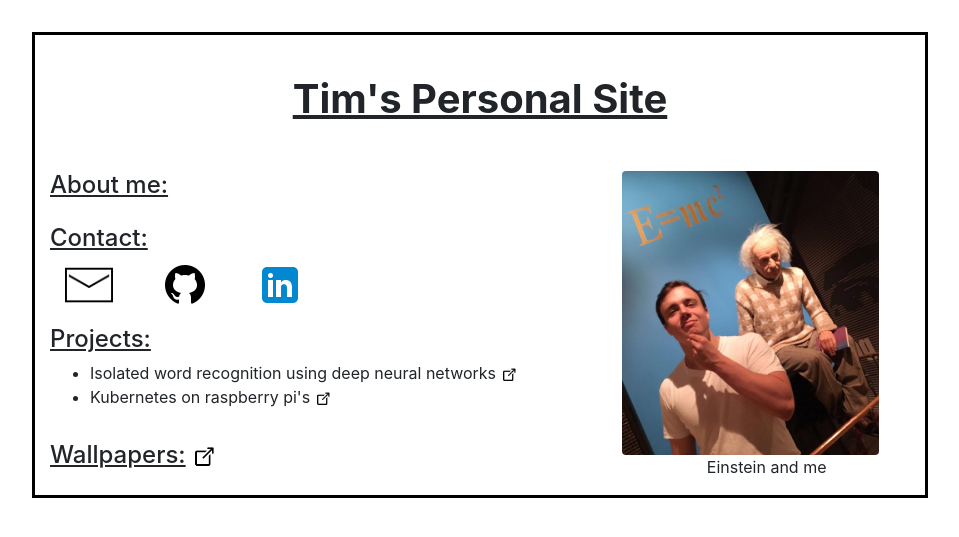
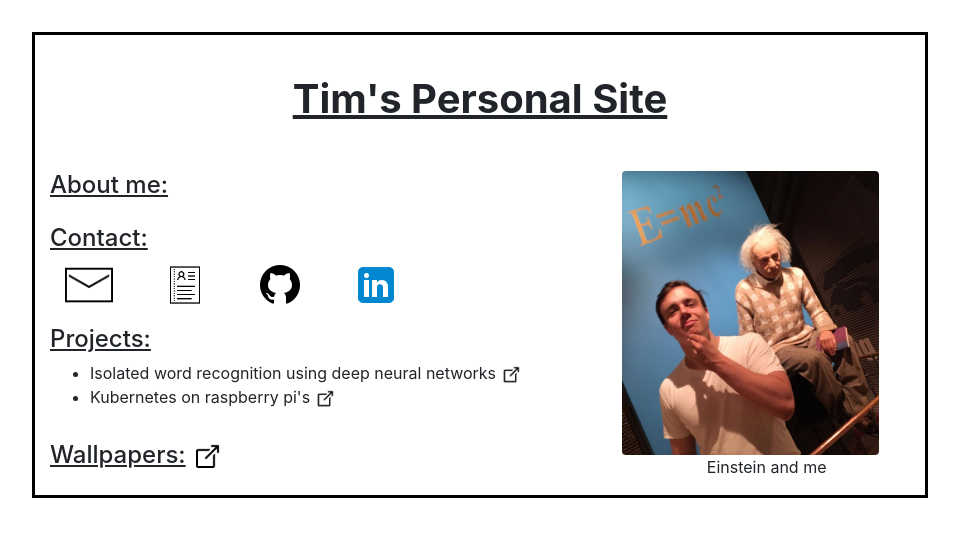
Before and after one commit to tthebst/personal_website, a Flask app: template templates/home.html in a window 1280 px wide. Shown: the top 537 px of the page, without its empty margins (160-1119 px from the left). Run offline with Flask 2, Linux system fonts and the light colour scheme; the template is opened without the code that fills it, so the values that code supplies are empty; some libraries are stand-ins or nearby versions.

Commit message:
addad resume

```diff
--- a/app.py
+++ b/app.py
@@ -13,8 +13,9 @@
 @app.route("/")
 def hello():
     aboutme = get_txt_aws("aboutme.txt")
+    resume = get_signed_url("resume.pdf")
 
-    return render_template("home.html", aboutme=aboutme)
+    return render_template("home.html", aboutme=aboutme, resume=resume)
 
 
 @app.route("/wallpapers")
--- a/static/styles/style.css
+++ b/static/styles/style.css
@@ -34,6 +34,8 @@
 .icons{
   width: 3em;
   height: 3em;
+  min-width: 1.25em;
+  min-height: 1.25em;
 }
 .link{
   width: 1em;
--- a/templates/home.html
+++ b/templates/home.html
@@ -27,6 +27,9 @@
                         <a href="mailto: gretler.tim@gmail.com"> <img src="static/img/icons8-important-mail-100.png"
                                 class="roundeds icons img-fluid" alt="..."></a>
                     </div>
+                    <div class="col-2"><a href="{{ resume }}" target="_blank" rel="noopener noreferrer"><img
+                                src="static/img/icons8-resume-80.png" class="rounded icons img-fluid" alt="..."></a>
+                    </div>
                     <div class="col-2"><a href="http://github.com/tthebst" target="_blank"
                             rel="noopener noreferrer"><img src="static/img/icons8-github-96.png"
                                 class="rounded icons img-fluid" alt="..."></a>
@@ -35,6 +38,7 @@
                             rel="noopener noreferrer"><img src="static/img/icons8-linkedin-96.png"
                                 class="rounded icons img-fluid" alt="..."></a>
                     </div>
+
 
                 </div>
                 <div class="row" style="margin-top: 1em">
```
Also changed, not shown: static/img/icons8-resume-80.png (added).
